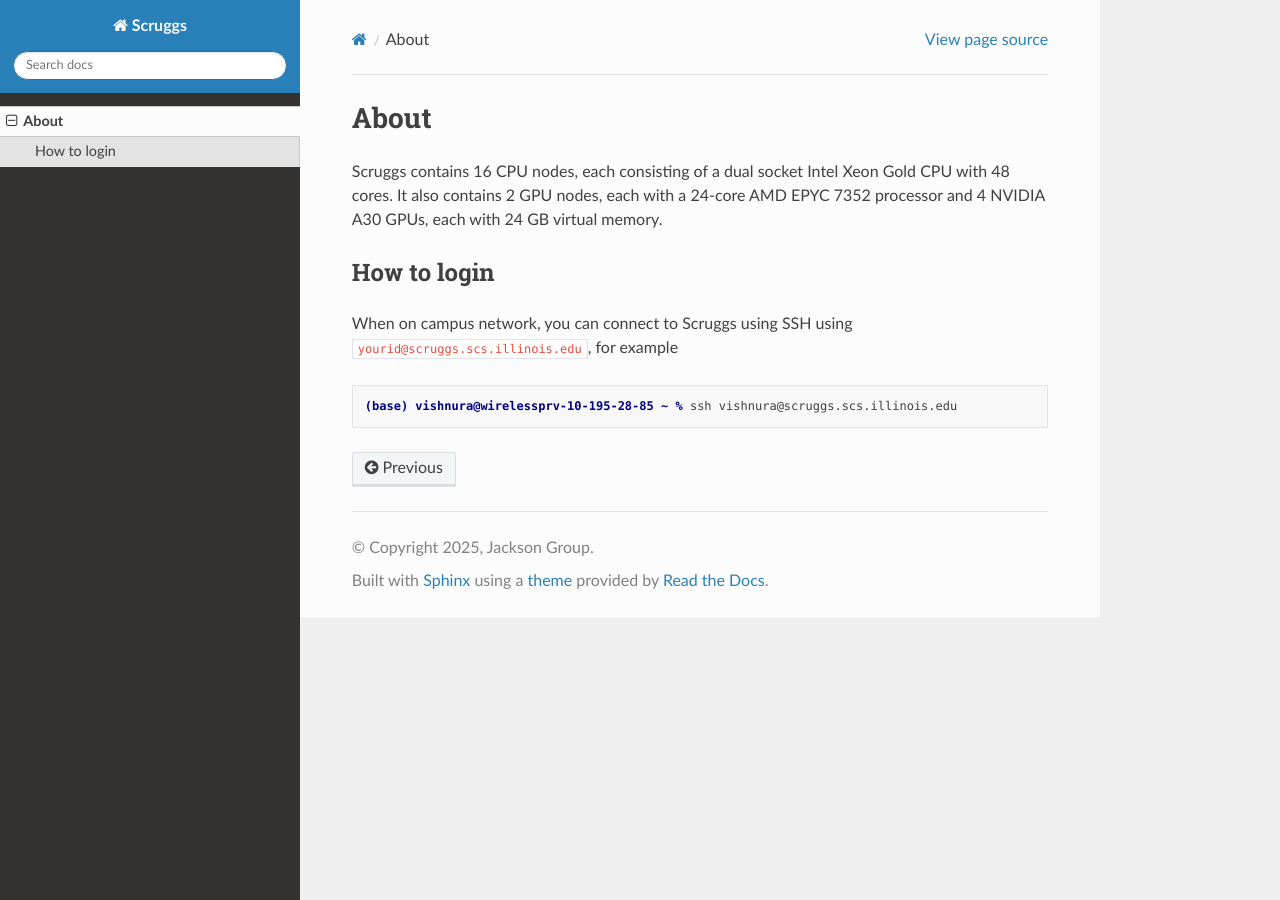
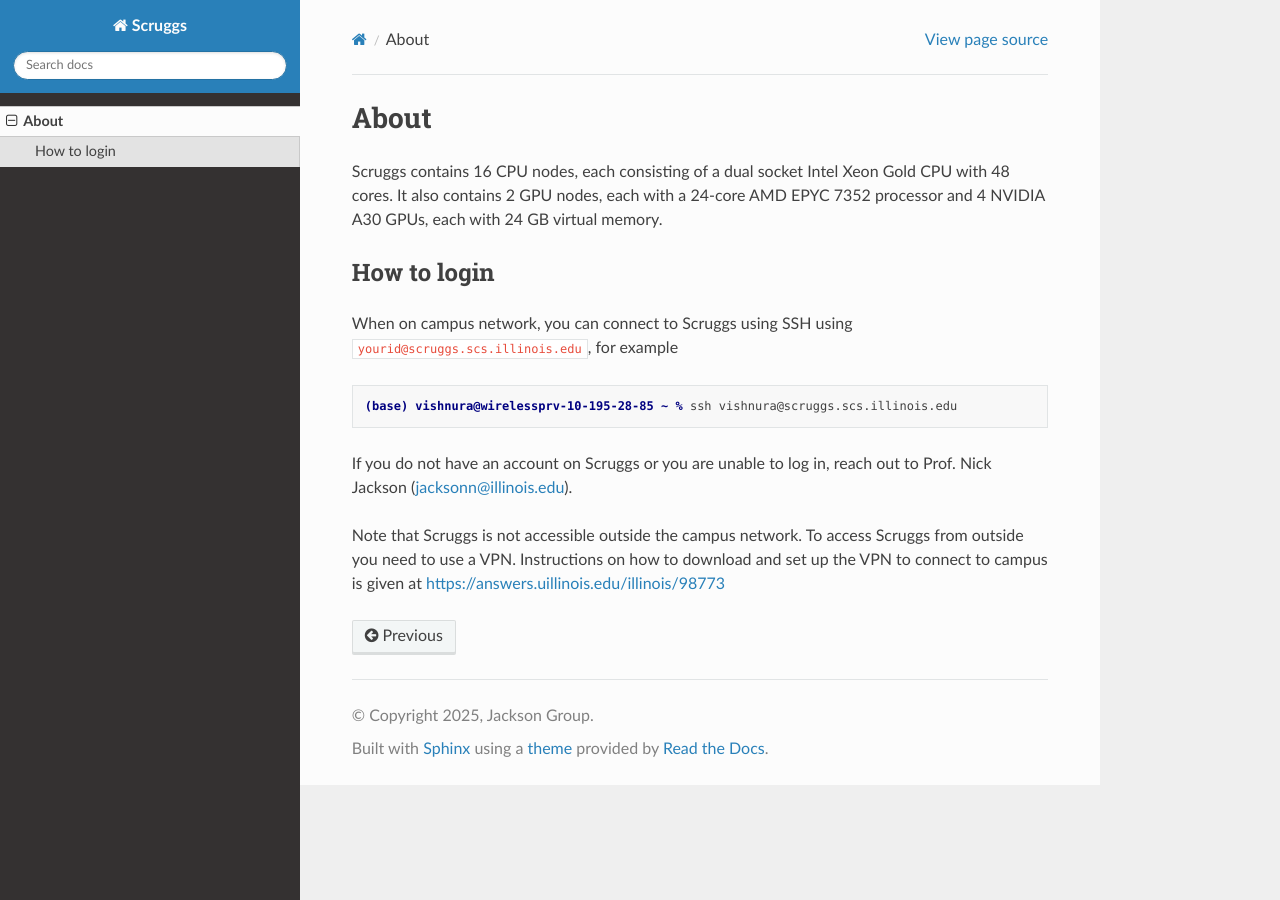
Before and after one commit to vishnu2709/Scruggs, a Sphinx documentation site: the page built from docs/source/about.rst, in a window 1280 px wide. Built offline with Sphinx 7.4.7 and the Read the Docs theme 3.1.0, drawn with Linux system fonts in a browser that asks for light colours; pages that are not in the unit, such as notebooks, are missing from menus.

Commit message:
Update about.rst

```diff
--- a/docs/source/about.rst
+++ b/docs/source/about.rst
@@ -11,3 +11,7 @@ When on campus network, you can connect to Scruggs using SSH using ``yourid@scru
 .. code-block:: console
 
    (base) vishnura@wirelessprv-10-195-28-85 ~ % ssh vishnura@scruggs.scs.illinois.edu
+
+If you do not have an account on Scruggs or you are unable to log in, reach out to Prof. Nick Jackson (jacksonn@illinois.edu).
+
+Note that Scruggs is not accessible outside the campus network. To access Scruggs from outside you need to use a VPN. Instructions on how to download and set up the VPN to connect to campus is given at https://answers.uillinois.edu/illinois/98773
```
